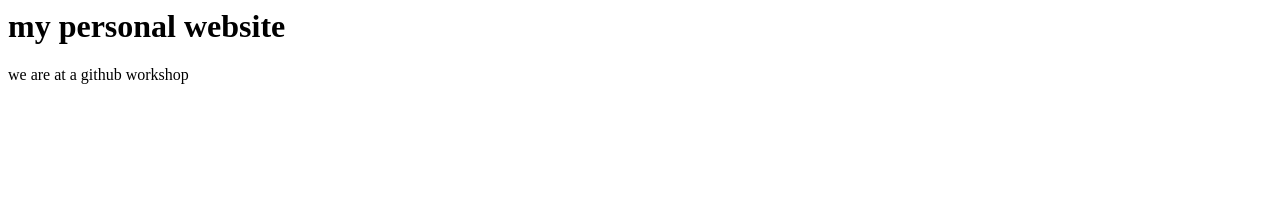
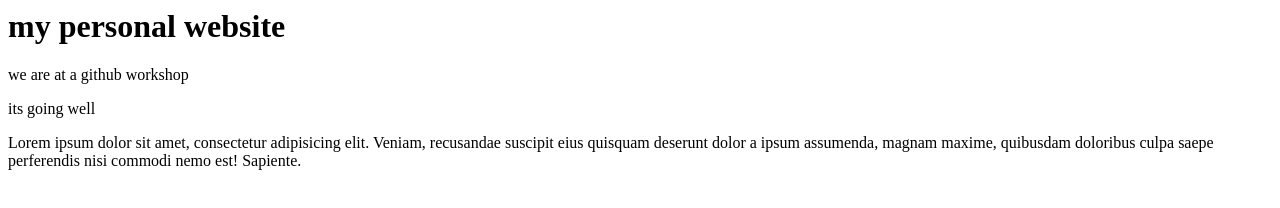
Before and after one commit to nimahzayn/consistent, a plain HTML site: page index.html in a window 1280 px wide. Drawn offline with Linux system fonts and the light colour scheme.

Commit message:
github msg

```diff
--- a/index.html
+++ b/index.html
@@ -1,2 +1,4 @@
 <h1>my personal website</h1>
 <p>we are at a github workshop</p>
+<p>its going well</p>
+<p>Lorem ipsum dolor sit amet, consectetur adipisicing elit. Veniam, recusandae suscipit eius quisquam deserunt dolor a ipsum assumenda, magnam maxime, quibusdam doloribus culpa saepe perferendis nisi commodi nemo est! Sapiente.</p>
```
